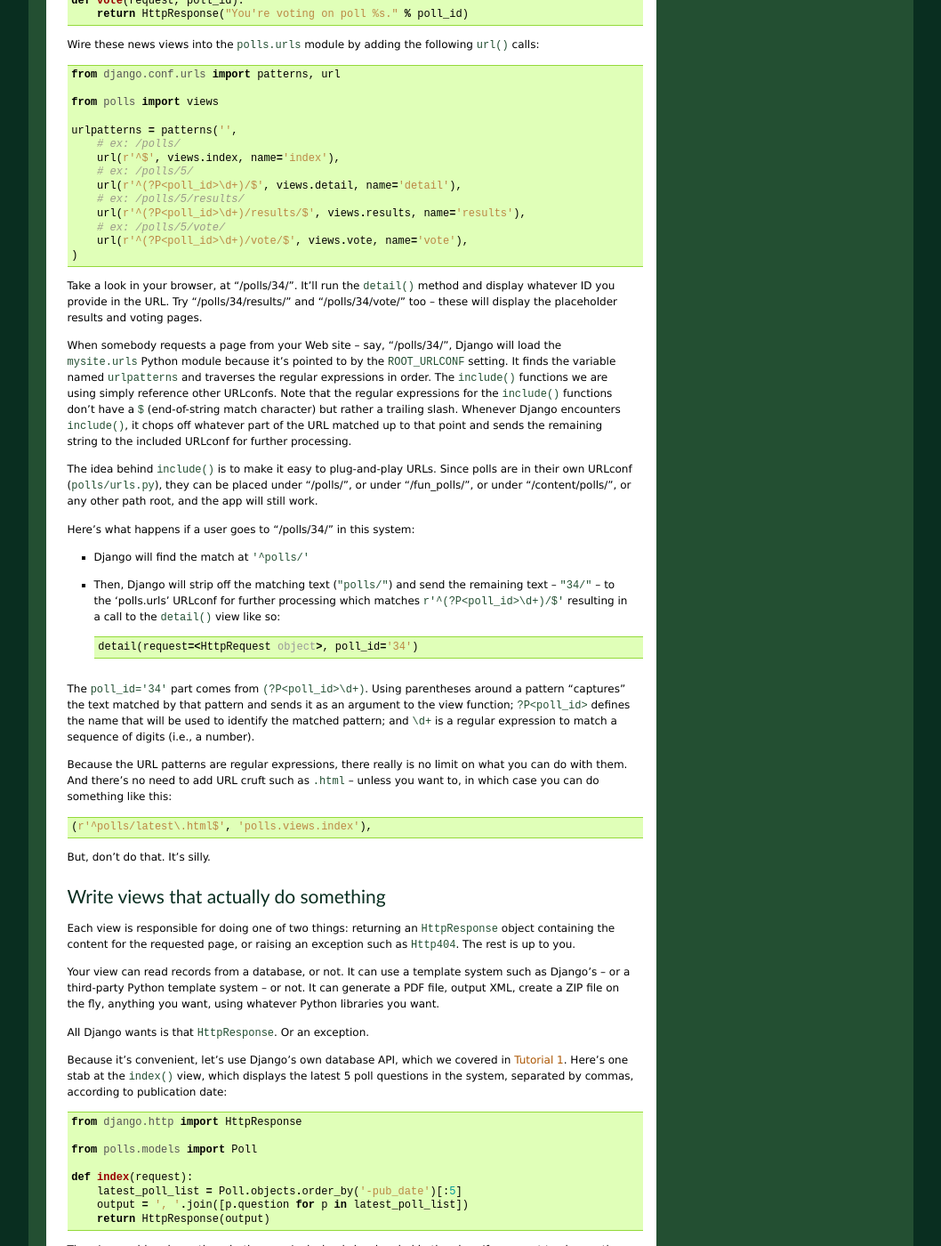
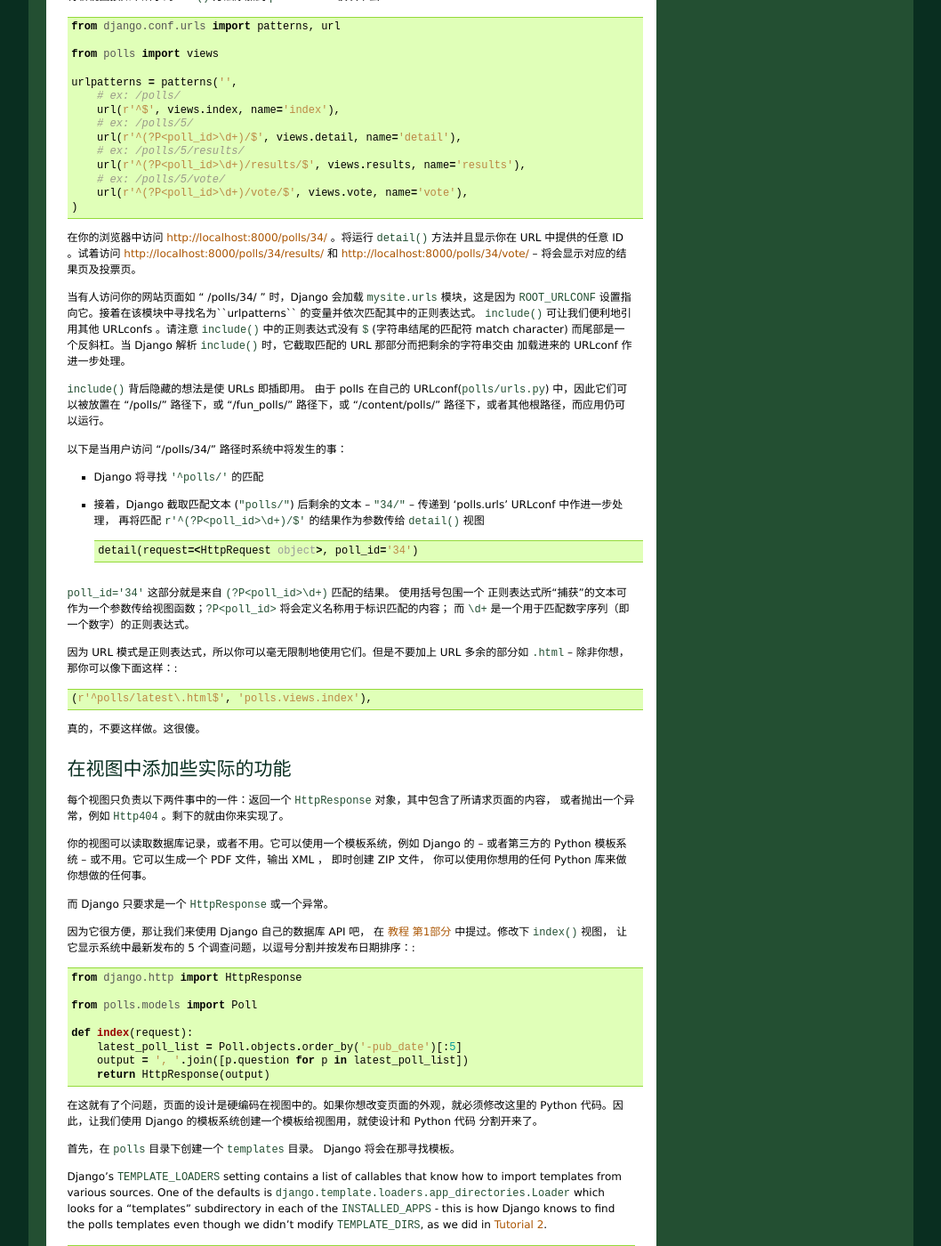
Before and after one commit to yourtion/Django-Chinese-Docs, a Sphinx documentation site: the page built from docs/intro/tutorial03.txt, in a window 1280 px wide and 1400 px high, scrolled down 2506 px. Shown: the whole window at 89% size, without its empty margins (111-1169 px from the left). Built offline with Sphinx 7.4.7, drawn with Linux system fonts in a browser that asks for light colours; cross-references to code outside the pages are shown as plain code; some of the changed text lies outside the part shown.

Commit message:
翻译至完善视图功能

```diff
--- a/docs/intro/tutorial03.txt
+++ b/docs/intro/tutorial03.txt
@@ -137,21 +137,19 @@ Django 将请求的 URL 从上至下依次匹配列表中的正则表达式，
 :func:`~django.conf.urls.url` 参数： kwargs
 ----------------------------------------------
 
-Arbitrary keyword arguments can be passed in a dictionary to the target view. We
-aren't going to use this feature of Django in the tutorial.
+任意关键字参数可传一个字典至目标视图。在本教程中，我们并不打算使用 Django 这一特性。
 
 :func:`~django.conf.urls.url` 参数： name
 ---------------------------------------------
 
-Naming your URL lets you refer to it unambiguously from elsewhere in Django
-especially templates. This powerful feature allows you to make  global changes
-to the url patterns of your project while only touching a single file.
+命名你的 URL ，让你在 Django 的其他地方明确地引用它，特别是在模板中。
+这一强大的功能可允许你通过一个文件就可全局修改项目中的 URL 模式。
 
 编写更多视图
 ==================
 
-Now let's add a few more views to ``polls/views.py``. These views are
-slightly different, because they take an argument::
+现在让我们添加一些视图到 ``polls/views.py`` 中去。这些视图与之前的略有不同，因为
+它们有一个参数：::
 
     def detail(request, poll_id):
         return HttpResponse("You're looking at poll %s." % poll_id)
@@ -162,8 +160,8 @@ slightly different, because they take an argument::
     def vote(request, poll_id):
         return HttpResponse("You're voting on poll %s." % poll_id)
 
-Wire these news views into the ``polls.urls`` module by adding the following
-:func:`~django.conf.urls.url` calls::
+将新视图按如下所示的 :func:`~django.conf.urls.url` 方法添加到
+``polls.urls`` 模块中去：::
 
     from django.conf.urls import patterns, url
 
@@ -180,74 +178,60 @@ Wire these news views into the ``polls.urls`` module by adding the following
         url(r'^(?P<poll_id>\d+)/vote/$', views.vote, name='vote'),
     )
 
-Take a look in your browser, at "/polls/34/". It'll run the ``detail()``
-method and display whatever ID you provide in the URL. Try
-"/polls/34/results/" and "/polls/34/vote/" too -- these will display the
-placeholder results and voting pages.
+在你的浏览器中访问 http://localhost:8000/polls/34/ 。将运行 ``detail()``
+方法并且显示你在 URL 中提供的任意 ID 。试着访问 http://localhost:8000/polls/34/results/
+和 http://localhost:8000/polls/34/vote/ -- 将会显示对应的结果页及投票页。
 
-When somebody requests a page from your Web site -- say, "/polls/34/", Django
-will load the ``mysite.urls`` Python module because it's pointed to by the
-:setting:`ROOT_URLCONF` setting. It finds the variable named ``urlpatterns``
-and traverses the regular expressions in order. The
-:func:`~django.conf.urls.include` functions we are using simply reference
-other URLconfs. Note that the regular expressions for the
-:func:`~django.conf.urls.include` functions don't have a ``$`` (end-of-string
-match character) but rather a trailing slash. Whenever Django encounters
-:func:`~django.conf.urls.include`, it chops off whatever part of the URL
-matched up to that point and sends the remaining string to the included
-URLconf for further processing.
+当有人访问你的网站页面如 “ /polls/34/ ” 时，Django 会加载 ``mysite.urls`` 模块，这是因为
+:setting:`ROOT_URLCONF` 设置指向它。接着在该模块中寻找名为``urlpatterns`` 的变量并依次匹配其中的正则表达式。
+:func:`~django.conf.urls.include` 可让我们便利地引用其他 URLconfs 。请注意
+:func:`~django.conf.urls.include` 中的正则表达式没有 ``$`` (字符串结尾的匹配符
+match character) 而尾部是一个反斜杠。当 Django 解析
+:func:`~django.conf.urls.include` 时，它截取匹配的 URL 那部分而把剩余的字符串交由
+加载进来的 URLconf 作进一步处理。
 
-The idea behind :func:`~django.conf.urls.include` is to make it easy to
-plug-and-play URLs. Since polls are in their own URLconf
-(``polls/urls.py``), they can be placed under "/polls/", or under
-"/fun_polls/", or under "/content/polls/", or any other path root, and the
-app will still work.
 
-Here's what happens if a user goes to "/polls/34/" in this system:
+:func:`~django.conf.urls.include` 背后隐藏的想法是使 URLs 即插即用。
+由于 polls 在自己的 URLconf(``polls/urls.py``) 中，因此它们可以被放置在 "/polls/" 路径下，或
+"/fun_polls/" 路径下，或 "/content/polls/" 路径下，或者其他根路径，而应用仍可以运行。
 
-* Django will find the match at ``'^polls/'``
+以下是当用户访问 "/polls/34/" 路径时系统中将发生的事：
 
-* Then, Django will strip off the matching text (``"polls/"``) and send the
-  remaining text -- ``"34/"`` -- to the 'polls.urls' URLconf for
-  further processing which matches ``r'^(?P<poll_id>\d+)/$'`` resulting in a
-  call to the ``detail()`` view like so::
+* Django 将寻找 ``'^polls/'`` 的匹配
+
+* 接着，Django 截取匹配文本 (``"polls/"``) 后剩余的文本
+  -- ``"34/"`` -- 传递到 'polls.urls' URLconf 中作进一步处理，
+  再将匹配 ``r'^(?P<poll_id>\d+)/$'`` 的结果作为参数传给 ``detail()`` 视图 ::
 
     detail(request=<HttpRequest object>, poll_id='34')
 
-The ``poll_id='34'`` part comes from ``(?P<poll_id>\d+)``. Using parentheses
-around a pattern "captures" the text matched by that pattern and sends it as an
-argument to the view function; ``?P<poll_id>`` defines the name that will
-be used to identify the matched pattern; and ``\d+`` is a regular expression to
-match a sequence of digits (i.e., a number).
+``poll_id='34'`` 这部分就是来自 ``(?P<poll_id>\d+)`` 匹配的结果。 使用括号包围一个
+正则表达式所“捕获”的文本可作为一个参数传给视图函数；``?P<poll_id>`` 将会定义名称用于标识匹配的内容；
+而 ``\d+`` 是一个用于匹配数字序列（即一个数字）的正则表达式。
 
-Because the URL patterns are regular expressions, there really is no limit on
-what you can do with them. And there's no need to add URL cruft such as
-``.html`` -- unless you want to, in which case you can do something like
-this::
+因为 URL 模式是正则表达式，所以你可以毫无限制地使用它们。但是不要加上 URL 多余的部分如
+``.html`` -- 除非你想，那你可以像下面这样：::
 
     (r'^polls/latest\.html$', 'polls.views.index'),
 
-But, don't do that. It's silly.
+真的，不要这样做。这很傻。
 
-Write views that actually do something
+在视图中添加些实际的功能
 ======================================
 
-Each view is responsible for doing one of two things: returning an
-:class:`~django.http.HttpResponse` object containing the content for the
-requested page, or raising an exception such as :exc:`~django.http.Http404`. The
-rest is up to you.
+每个视图只负责以下两件事中的一件：返回一个
+:class:`~django.http.HttpResponse` 对象，其中包含了所请求页面的内容，
+或者抛出一个异常，例如 :exc:`~django.http.Http404` 。剩下的就由你来实现了。
 
-Your view can read records from a database, or not. It can use a template
-system such as Django's -- or a third-party Python template system -- or not.
-It can generate a PDF file, output XML, create a ZIP file on the fly, anything
-you want, using whatever Python libraries you want.
+你的视图可以读取数据库记录，或者不用。它可以使用一个模板系统，例如 Django 的
+-- 或者第三方的 Python 模板系统 -- 或不用。它可以生成一个 PDF 文件，输出 XML ，
+即时创建 ZIP 文件， 你可以使用你想用的任何 Python 库来做你想做的任何事。
 
-All Django wants is that :class:`~django.http.HttpResponse`. Or an exception.
+而 Django 只要求是一个 :class:`~django.http.HttpResponse` 或一个异常。
 
-Because it's convenient, let's use Django's own database API, which we covered
-in :doc:`Tutorial 1 </intro/tutorial01>`. Here's one stab at the ``index()``
-view, which displays the latest 5 poll questions in the system, separated by
-commas, according to publication date::
+因为它很方便，那让我们来使用 Django 自己的数据库 API 吧，
+在 :doc:`教程 第1部分 </intro/tutorial01>` 中提过。修改下 ``index()`` 视图，
+让它显示系统中最新发布的 5 个调查问题，以逗号分割并按发布日期排序：::
 
     from django.http import HttpResponse
 
@@ -258,13 +242,12 @@ commas, according to publication date::
         output = ', '.join([p.question for p in latest_poll_list])
         return HttpResponse(output)
 
-There's a problem here, though: the page's design is hard-coded in the view. If
-you want to change the way the page looks, you'll have to edit this Python code.
-So let's use Django's template system to separate the design from Python by
-creating a template that the view can use.
+在这就有了个问题，页面的设计是硬编码在视图中的。如果你想改变页面的外观，就必须修改这里的
+Python 代码。因此，让我们使用 Django 的模板系统创建一个模板给视图用，就使设计和 Python 代码
+分割开来了。
 
-First, create a directory called ``templates`` in your ``polls`` directory.
-Django will look for templates in there.
+首先，在 ``polls`` 目录下创建一个 ``templates`` 目录。
+Django 将会在那寻找模板。
 
 Django's :setting:`TEMPLATE_LOADERS` setting contains a list of callables that
 know how to import templates from various sources. One of the defaults is
```
